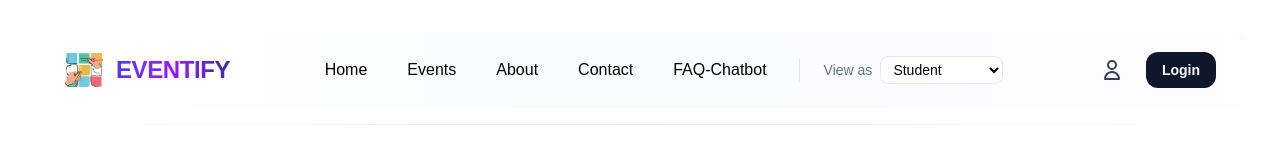
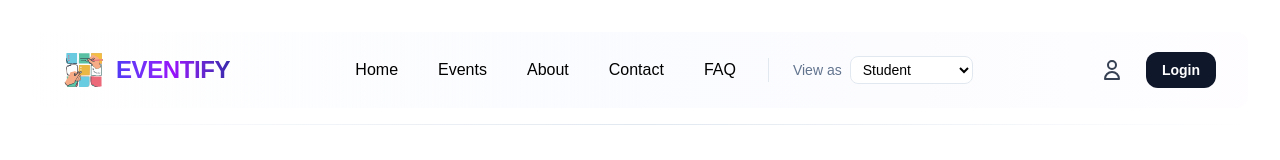
Before and after one commit to shariftasrik/Eventify, a React app in the folder frontend/: page /student in a window 1280 px wide. Shown: the top 160 px of the page. Built offline with nearby package versions, Linux system fonts and the light colour scheme; the HTML template or start-up script is replaced by a standard one.

Commit message:
FAQ feature added

```diff
--- a/frontend/src/components/Navbar/Navbar.jsx
+++ b/frontend/src/components/Navbar/Navbar.jsx
@@ -31,7 +31,7 @@ export default function Navbar({
         Contact
       </Link>
       <Link to="/faq" className={linkClass}>
-        FAQ-Chatbot
+        FAQ
       </Link>
 
       {isMobile ? (
```
Also changed, not shown: 1 other file (tests, documents, lock files or other folders).
